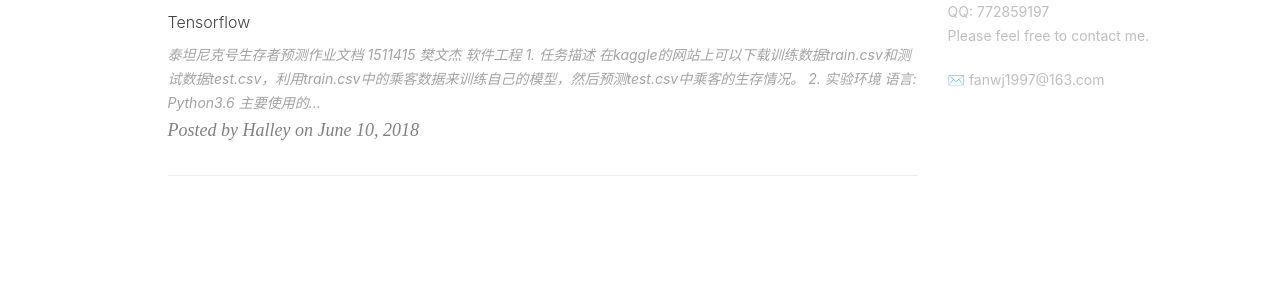
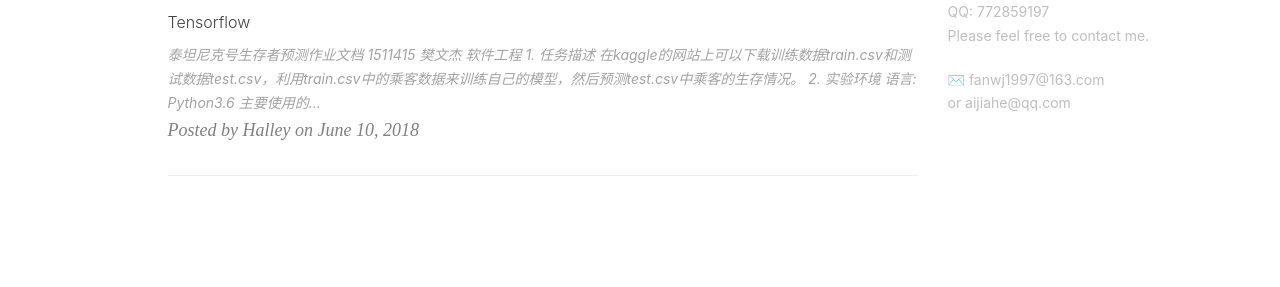
Before and after one commit to banshee1/banshee1.github.com, a Jekyll site: the page built from index.html, in a window 1280 px wide. Shown: the part 713-1000 px from the top of the page. Built offline with Jekyll 4.4.1, drawn with Linux system fonts in a browser that asks for light colours; nearby versions of some CDN libraries; the list of posts is cut into pages by our own code; comment, search, counter and statistics services are not loaded.

Commit message:
Update _config.yml

```diff
--- a/_config.yml
+++ b/_config.yml
@@ -3,6 +3,7 @@
 SEOTitle: For the Present,You live only once.
 header-img: img/main-bg.jpg
 email: fanwj1997@163.com
+  <br>or aijiahe@qq.com
 description: "FINE"
 keyword: "PhD, Future"
 url: "http://banshee1.github.io"          # your host, for absolute URL
```
